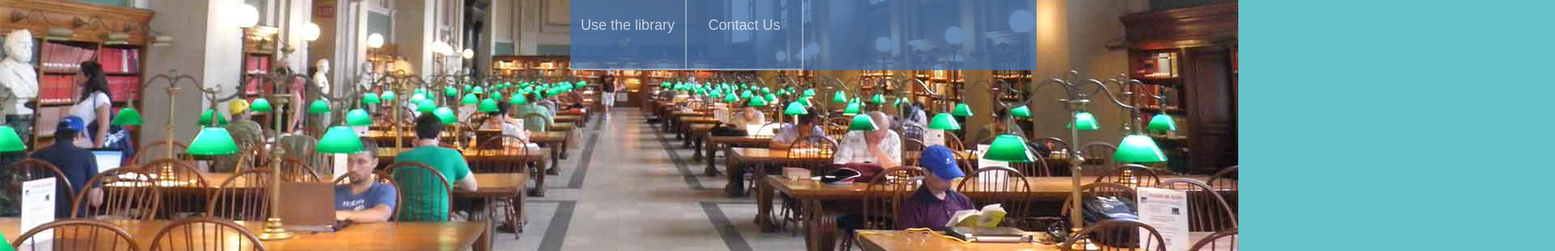
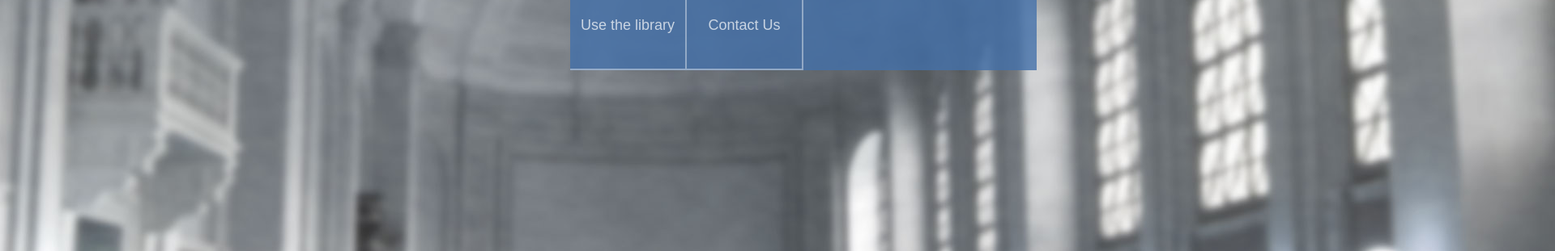
Before and after one commit to KanaEiref/bpl2, a website: page index.html in a window 1280 px wide. Shown: the part 93-404 px from the top of the page at 81% size, 1920 px wide, since content can reach past the window. Drawn offline with nearby package versions, Linux system fonts and the light colour scheme.

Commit message:
image change

```diff
--- a/index.html
+++ b/index.html
@@ -63,7 +63,7 @@
 
 
 <section id="topBg">
-	<img id="bigBg" src="assets/images/greenbpl.jpg" alt="Boston public library interior"/>
+	<img id="bigBg" src="assets/images/bplInsideBig.jpg" alt="Boston public library interior"/>
 	<p class="todayHighlights">Central Library is open today from <br>9:00 a.m. to 7:00 p.m.</p>
 </section>
 
```
Also changed, not shown: app/jekyll/index.html (+1 -1 lines), app/jekyll/_site/index.html.
